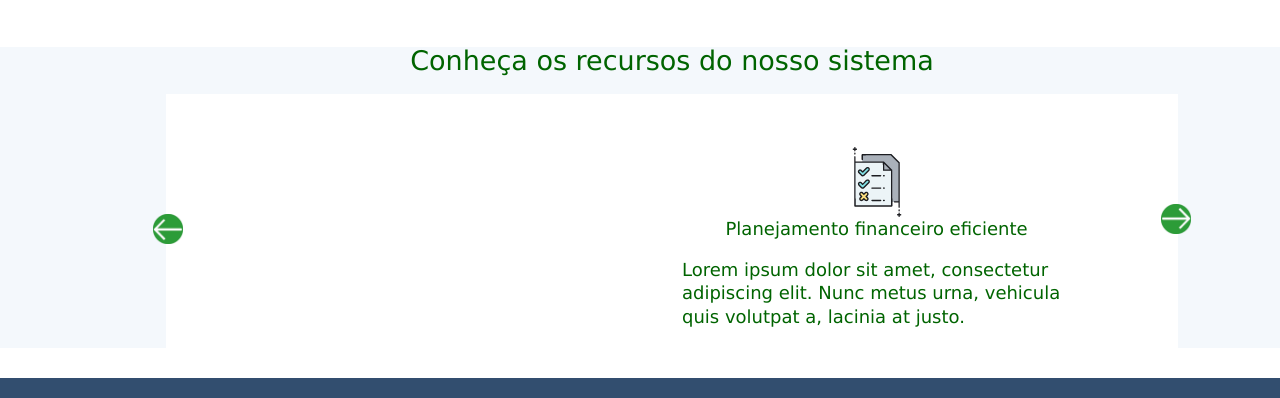
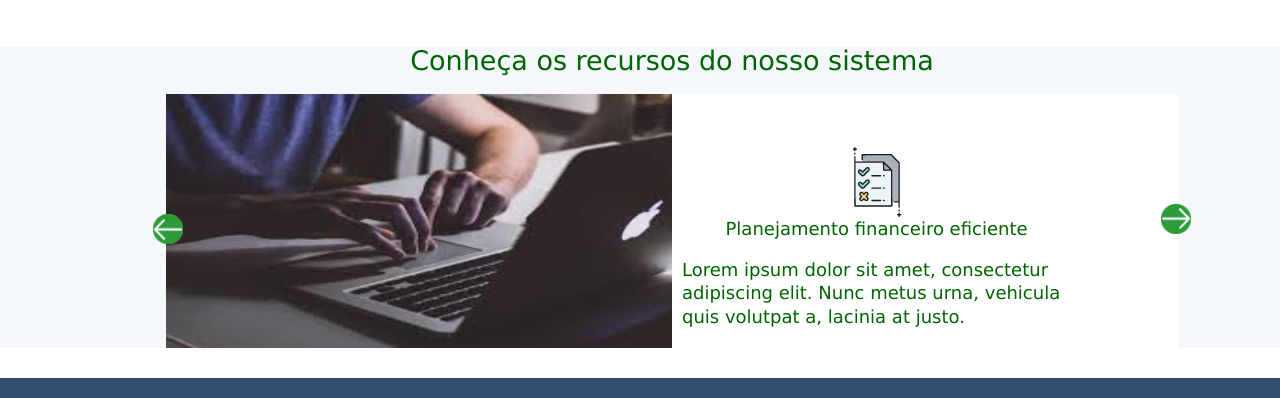
Before and after one commit to lfavila/logos, a plain HTML site: page index.html in a window 1280 px wide. Shown: the part 1372-1770 px from the top of the page. Drawn offline with Linux system fonts and the light colour scheme; the site is published under a folder, as on GitHub Pages, so addresses that start at the root find nothing; a script that the page names is missing.

Commit message:
alteração url background

```diff
--- a/css/estilo.css
+++ b/css/estilo.css
@@ -186,7 +186,7 @@ a:active {
     margin: auto;
     min-height: 200px;
     min-width: 60%;
-    background-image: url(/imagens/planejamento.jpeg);
+    background-image: url(../imagens/planejamento.jpeg);
     background-repeat: no-repeat;
     background-position: left;
     background-size: 50% 100%;
```
